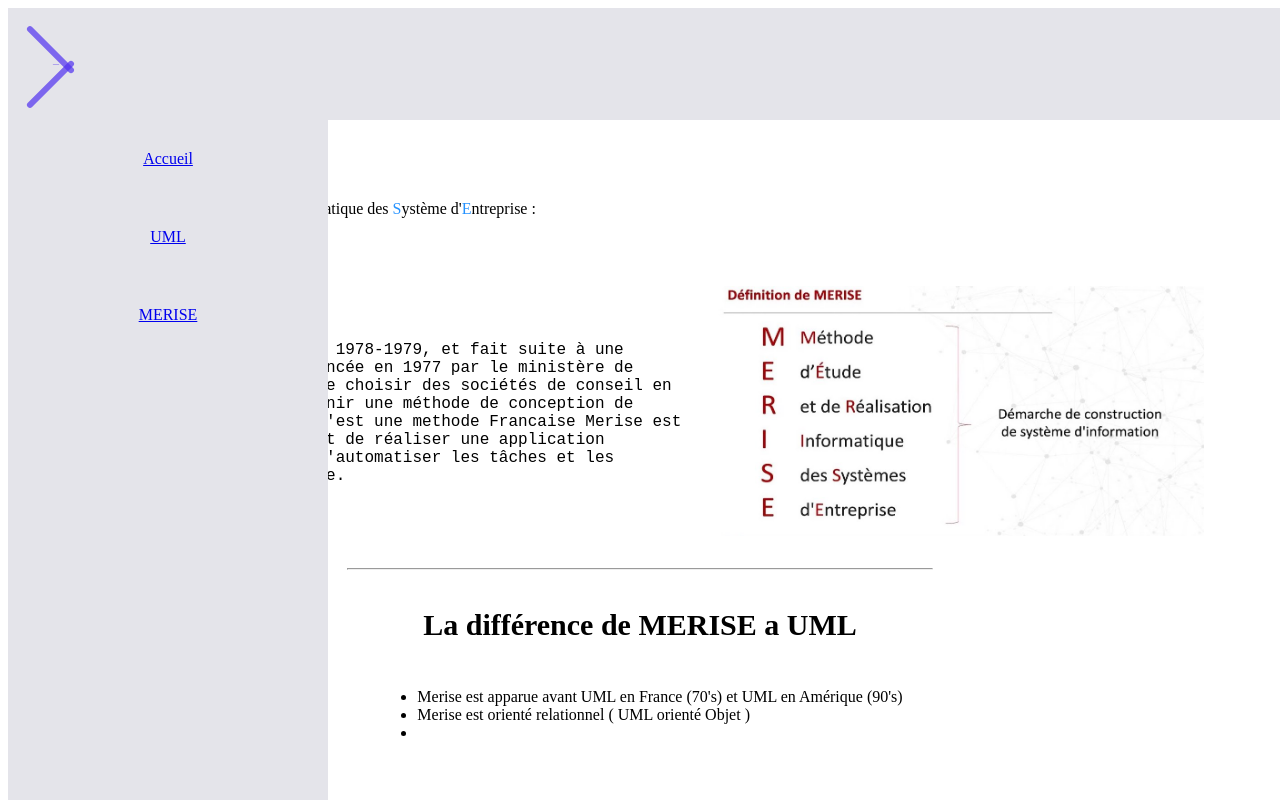
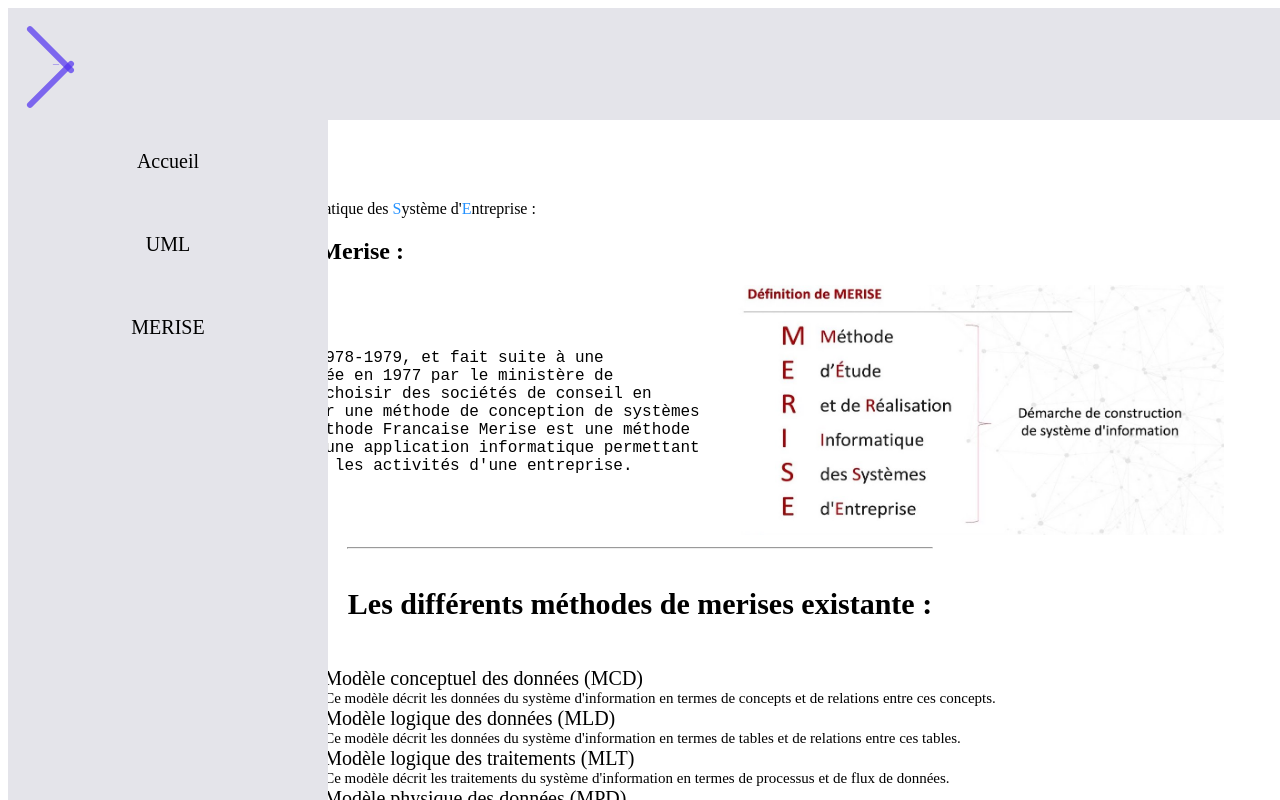
Before and after one commit to 2023-cda-alt-devops-p4/CatalogueDiagrammesNassim, a Next.js app in the folder uml/: page /merise in a window 1280 px wide. Both pictures are taken after a click on the element 56 px from the left and 64 px from the top of the page. Shown: the top 800 px of the page. Built offline with nearby package versions, Linux system fonts and the light colour scheme.

Commit message:
reafcto : code

```diff
--- a/uml/src/app/page.js
+++ b/uml/src/app/page.js
@@ -6,9 +6,12 @@ export default function Home() {
   return (
     <main>
       <HeaderContainer />
-      <div className="page_border">
+      <div className="page_center">
+        <h1> Hello World 👋🏼 </h1>
+        <h2>Apprendre & comprendre les différents <span className="span_title">  UML </span> et <span className="span_title"> Mérise.</span></h2>
         <UmlRandom />
       </div>
+
     </main>
   )
 }
--- a/uml/src/components/button/Button.css
+++ b/uml/src/components/button/Button.css
@@ -1,6 +1,6 @@
 .btn.variant {
     border-radius: 10%;
-    background-color: rgba(60, 132, 210, 0.844);
+    background-color: rgb(125 102 240);
     color: white;
     border-style: none;
     cursor: pointer;
@@ -29,5 +29,5 @@
 }
 
 .btn.random:hover {
-    background-color: #4681f4;
+    background-color: rgb(125 102 240)
 }
--- a/uml/src/containers/Umls/UmlRandom.jsx
+++ b/uml/src/containers/Umls/UmlRandom.jsx
@@ -26,7 +26,7 @@ export const UmlRandom = () => {
                     <Card>
                         <CardPosition center="uml">
                             <CardPicture src={resultRandom.picture} alt="picture uml" />
-                            <div className="uml_random_name"> Le {resultRandom.name} </div>
+                            <div className="uml_random_name"> (UML) {resultRandom.name}  </div>
                         </CardPosition>
                     </Card>
                 </div>
--- a/uml/src/containers/header/Navbar.css
+++ b/uml/src/containers/header/Navbar.css
@@ -14,6 +14,17 @@
 
 }
 
+.link {
+    font-size: 20px;
+    text-decoration: none;
+    color: black
+}
+
+.link:hover {
+    transition: 0.5s;
+    font-size: 25px;
+}
+
 .nav_logo {
     display: flex;
     justify-content: flex-start;
--- a/uml/src/containers/header/Navbar.jsx
+++ b/uml/src/containers/header/Navbar.jsx
@@ -7,13 +7,13 @@ export const Navbar = ({ open }) => {
         return (
             <div className="nav_container">
                 <div className="nav_link">
-                    <Link href="/"> Accueil</Link>
+                    <Link className="link" href="/"> Accueil</Link>
                 </div>
                 <div className="nav_link">
-                    <Link href="/uml"> UML </Link>
+                    <Link className="link" href="/uml"> UML </Link>
                 </div>
                 <div className="nav_link">
-                    <Link href="/merise"> MERISE</Link>
+                    <Link className="link" href="/merise"> MERISE</Link>
                 </div>
             </div>
         )
--- a/uml/src/pages/css/merise.css
+++ b/uml/src/pages/css/merise.css
@@ -1,20 +1,26 @@
 .merise_learn {
     display: flex;
-    margin-top: 3em;
+    margin-top: 1em;
     align-items: center;
-    padding: 20px;
 }
 
 .merises {
     padding-left: 10px;
-
-
 }
 
 .container_merise {
     margin-top: 5em;
     margin-right: 3em;
     margin-left: 3em;
+}
+
+.merise_type {
+    font-size: 20px;
+}
+
+.merise_description {
+    font-size: 15px;
+    list-style: none;
 }
 
 .word {
--- a/uml/src/pages/merise.js
+++ b/uml/src/pages/merise.js
@@ -2,21 +2,8 @@ import { HeaderContainer } from "@/containers/header/HeaderContainer";
 import '../pages/css/merise.css';
 import Image from 'next/image'
 import ImgMerise from '../../public/Merise.jpg';
+import { Merise } from "@/data/Merise";
 
-const infoMerise = [
-    {
-        id: 1,
-        info: "Merise est apparue avant UML en France (70's) et UML en Amérique (90's)"
-    },
-    {
-        id: 2,
-        info: "Merise est orienté relationnel ( UML orienté Objet )"
-    },
-    {
-        id: 3,
-        info: ""
-    }
-]
 const merise = () => {
     return (
         <>
@@ -26,6 +13,7 @@ const merise = () => {
                     <span className="word"> M</span>éthode d'<span className="word">E</span>tude et de <span className="word">R</span>éalisation <span className="word">I</span>nformatique des <span className="word">S</span>ystème d'<span className="word">E</span>ntreprise :
                 </div>
 
+                <h2> Comprendre l'histoire de Merise : </h2>
                 <div className="merise_learn">
                     <div className="merises"> La méthode MERISE date de 1978-1979, et fait suite à une consultation nationale lancée en 1977 par le ministère de l'Industrie dans le but de choisir des
                         sociétés de conseil en informatique afin de définir une méthode de conception de systèmes d'information. C'est une methode Francaise
@@ -39,9 +27,12 @@ const merise = () => {
 
 
                 <div className="merise_difference">
-                    <h3 className="title_merise"> La différence de MERISE a UML</h3>
-                    <ul> {infoMerise.map((merise) => (
-                        <li key={merise.id}> {merise.info}</li>
+                    <h3 className="title_merise"> Les différents méthodes de merises existante : </h3>
+                    <ul> {Merise.map((merise) => (
+                        <>
+                            <li className="merise_type" key={merise.id}> {merise.merise} ({merise.type})</li>
+                            <li className="merise_description">{merise.description}</li>
+                        </>
                     ))}</ul>
                 </div>
             </div>
```
Also changed, not shown: uml/src/app/globals.css (+12 -1 lines).
